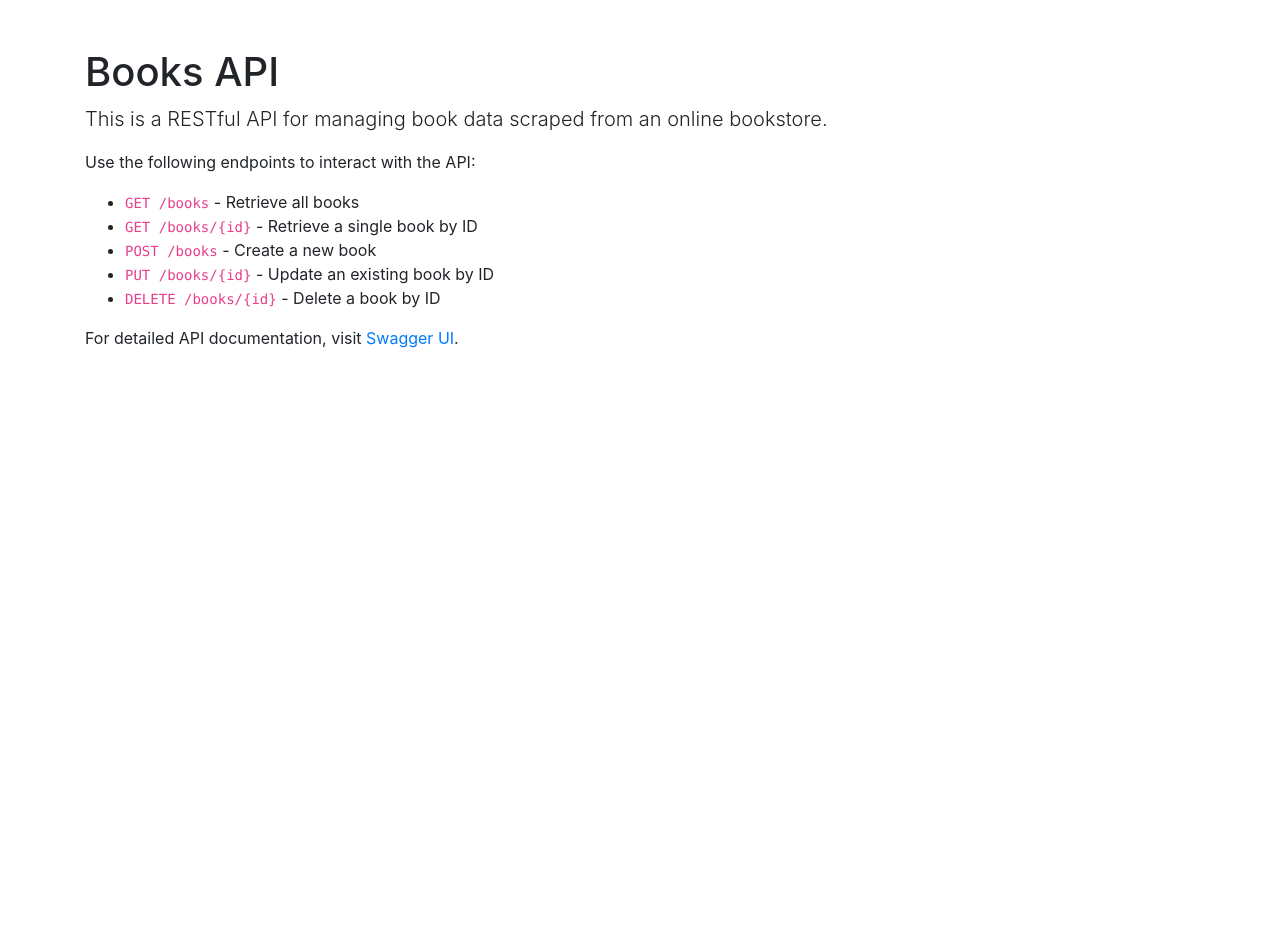
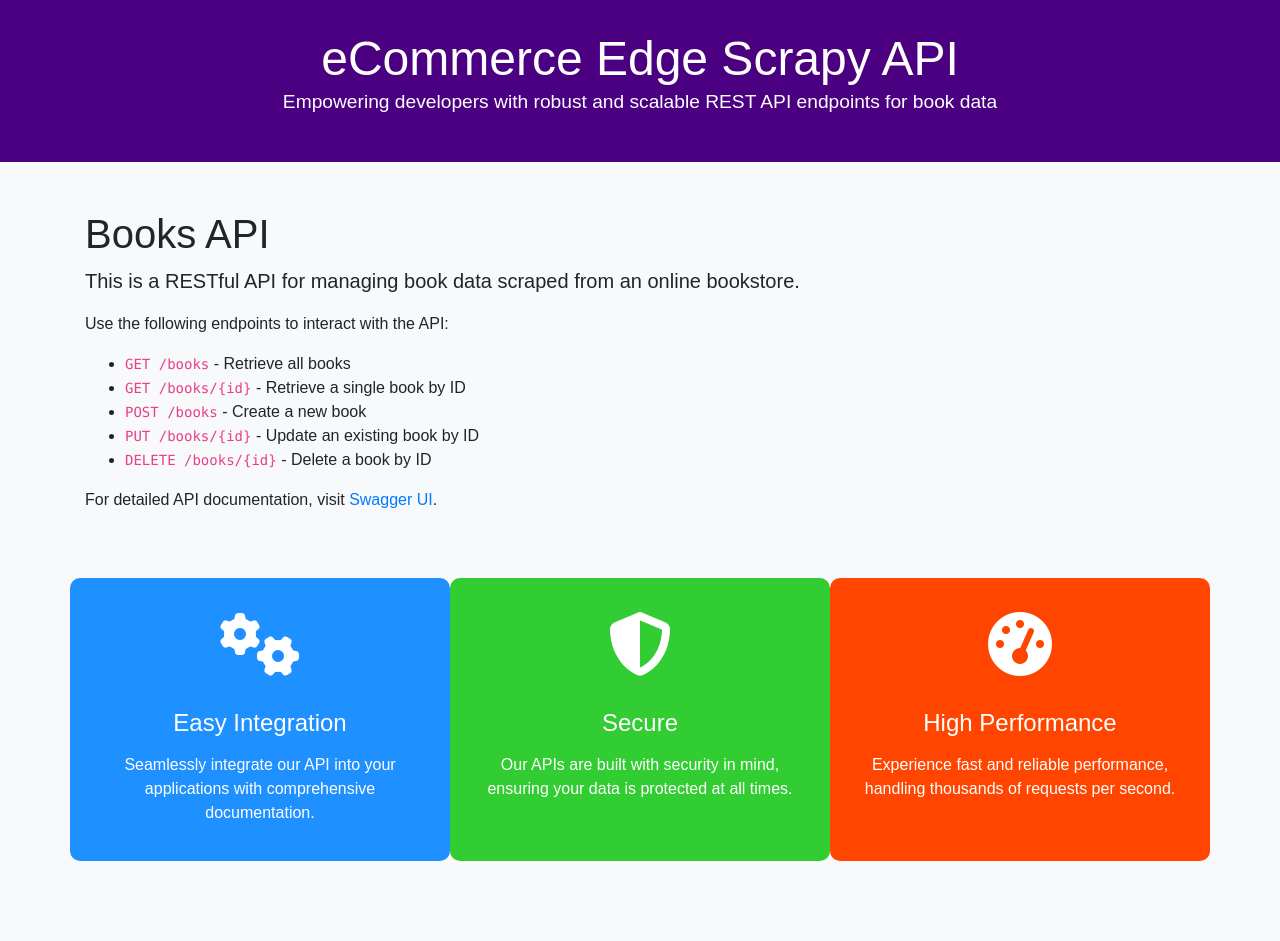
Before and after one commit to psalmseins01/eCommerce-Edge-Scrapy-API, a Flask app: page / in a window 1280 px wide. Before the commit the page ends 348 px from the top, so only its background shows below. Run offline with Flask 3, Linux system fonts and the light colour scheme; some libraries are stand-ins or nearby versions.

Commit message:
Update index.html

```diff
--- a/templates/index.html
+++ b/templates/index.html
@@ -5,8 +5,59 @@
   <meta name="viewport" content="width=device-width, initial-scale=1, shrink-to-fit=no">
   <title>Books API</title>
   <link href="https://stackpath.bootstrapcdn.com/bootstrap/4.5.2/css/bootstrap.min.css" rel="stylesheet">
+  <style>
+    body {
+      font-family: 'Arial', sans-serif;
+      background-color: #f8f9fa;
+    }
+    .header {
+      background-color: #4b0082; /* Indigo color for an elegant touch */
+      color: white;
+      padding: 30px 0;
+      text-align: center;
+    }
+    .header h1 {
+      margin: 0;
+      font-size: 3em;
+    }
+    .header p {
+      font-size: 1.2em;
+    }
+    .content {
+      padding: 50px 15px;
+    }
+    .feature {
+      text-align: center;
+      margin-bottom: 30px;
+      padding: 20px;
+      border-radius: 10px;
+      color: white;
+    }
+    .feature:nth-child(1) {
+      background-color: #1e90ff; /* Dodger Blue */
+    }
+    .feature:nth-child(2) {
+      background-color: #32cd32; /* Lime Green */
+    }
+    .feature:nth-child(3) {
+      background-color: #ff4500; /* Orange Red */
+    }
+    .feature-icon {
+      font-size: 4em;
+      margin-bottom: 15px;
+    }
+    .feature h3 {
+      font-size: 1.5em;
+      margin-bottom: 15px;
+    }
+  </style>
 </head>
 <body>
+  <div class="header">
+    <h1>eCommerce Edge Scrapy API</h1>
+    <p>Empowering developers with robust and scalable REST API endpoints for book data</p>
+  </div>
+
   <div class="container">
     <h1 class="mt-5">Books API</h1>
     <p class="lead">This is a RESTful API for managing book data scraped from an online bookstore.</p>
@@ -20,5 +71,36 @@
     </ul>
     <p>For detailed API documentation, visit <a href="/swagger">Swagger UI</a>.</p>
   </div>
+
+  <div class="content container">
+    <div class="row">
+      <div class="col-md-4 feature">
+        <div class="feature-icon">
+          <i class="fas fa-cogs"></i>
+        </div>
+        <h3>Easy Integration</h3>
+        <p>Seamlessly integrate our API into your applications with comprehensive documentation.</p>
+      </div>
+      <div class="col-md-4 feature">
+        <div class="feature-icon">
+          <i class="fas fa-shield-alt"></i>
+        </div>
+        <h3>Secure</h3>
+        <p>Our APIs are built with security in mind, ensuring your data is protected at all times.</p>
+      </div>
+      <div class="col-md-4 feature">
+        <div class="feature-icon">
+          <i class="fas fa-tachometer-alt"></i>
+        </div>
+        <h3>High Performance</h3>
+        <p>Experience fast and reliable performance, handling thousands of requests per second.</p>
+      </div>
+    </div>
+  </div>
+
+  <script src="https://kit.fontawesome.com/a076d05399.js"></script>
+  <script src="https://code.jquery.com/jquery-3.5.1.slim.min.js"></script>
+  <script src="https://cdn.jsdelivr.net/npm/@popperjs/core@2.5.2/dist/umd/popper.min.js"></script>
+  <script src="https://stackpath.bootstrapcdn.com/bootstrap/4.5.2/js/bootstrap.min.js"></script>
 </body>
 </html>
```
Lines whose indentation alone changed are shown as unchanged.
